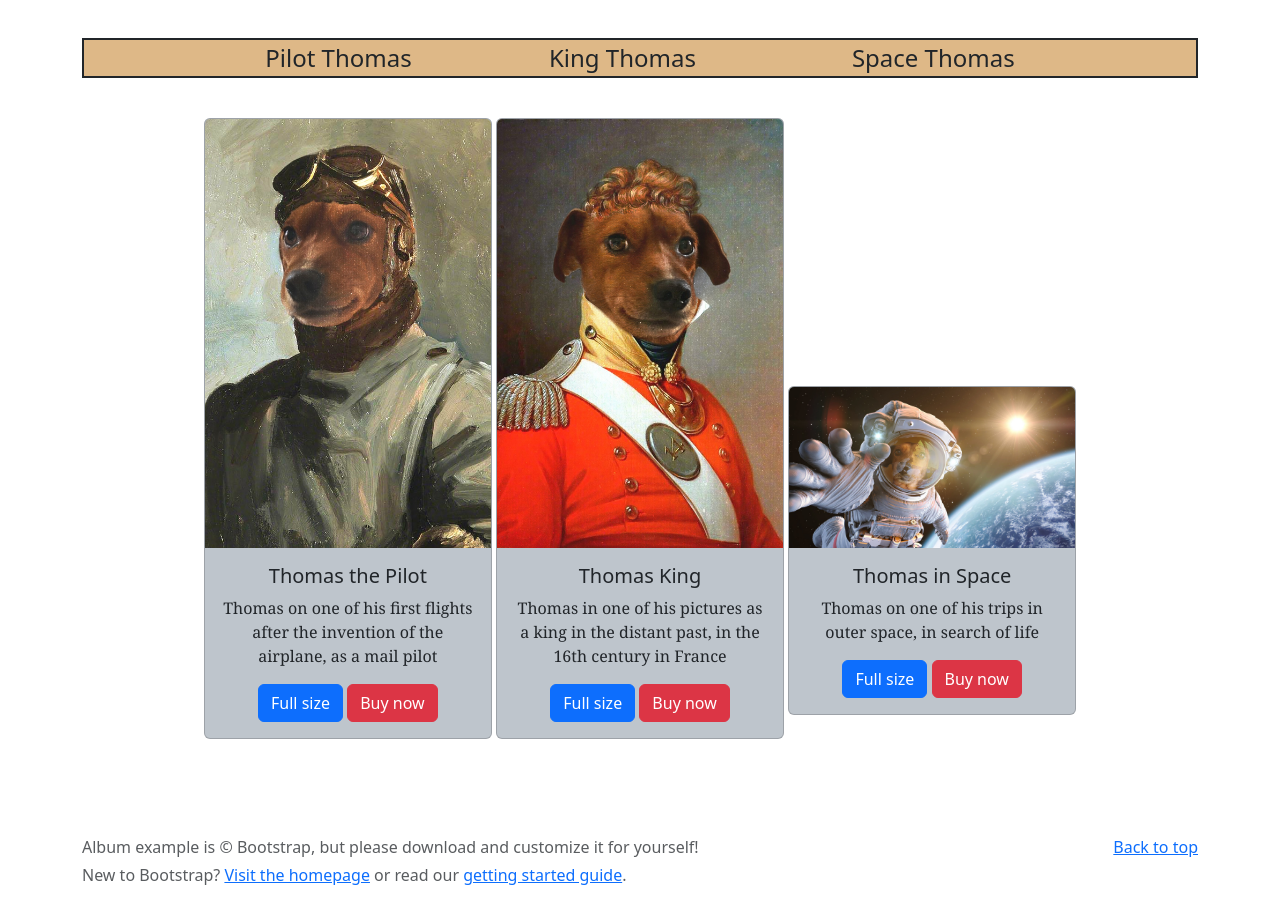
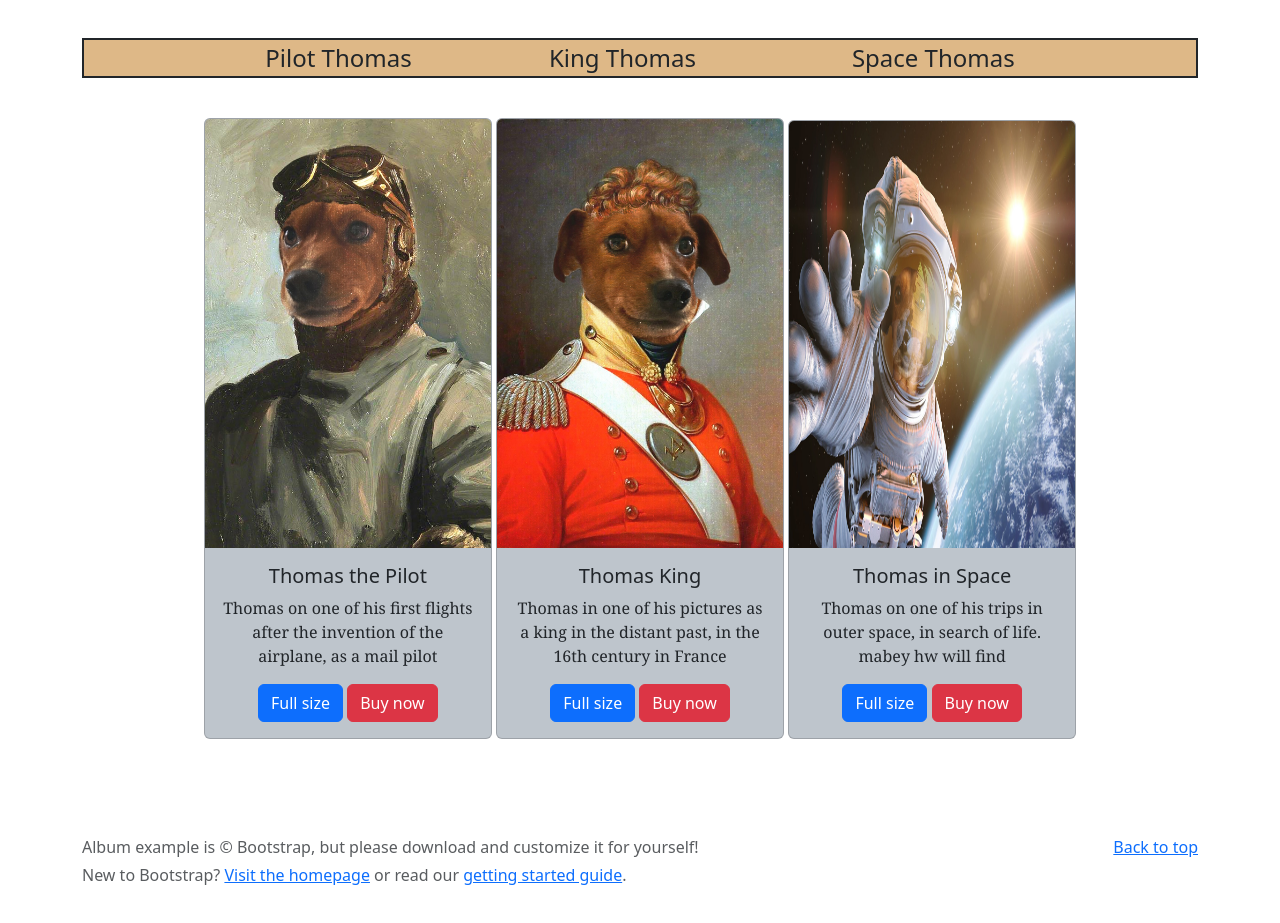
Before and after one commit to shilocode7/one_page_card_Thomas, a plain HTML site: page index.html in a window 1280 px wide. Shown: the part 1100-2023 px from the top of the page. Drawn offline with nearby package versions, Linux system fonts and the light colour scheme.

Commit message:
Add files via upload

```diff
--- a/index.html
+++ b/index.html
@@ -216,10 +216,10 @@
       </div>
     </div>
     <div class="card only_beck_color d-inline-flex" style="width: 18rem;">
-      <img src="ROYAL DOG/6.jpeg" class="card-img-top" alt="sory">
+      <img src="ROYAL DOG/6.jpeg" class="card-img-top " style="height: 26.7rem;" alt="sory">
       <div class="card-body">
         <h5 class="card-title">Thomas in Space</h5>
-        <p class="card-text font">Thomas on one of his trips in outer space, in search of life</p>
+        <p class="card-text font">Thomas on one of his trips in outer space, in search of life. mabey hw will find</p>
         <a href="ROYAL DOG/6.jpeg" class="btn btn-primary" >Full size</a>
         <button type="button" class="btn btn-danger" data-bs-toggle="modal" data-bs-target="#exampleModal">
           Buy now
```
